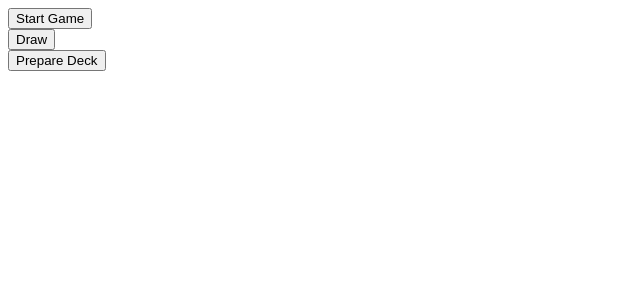
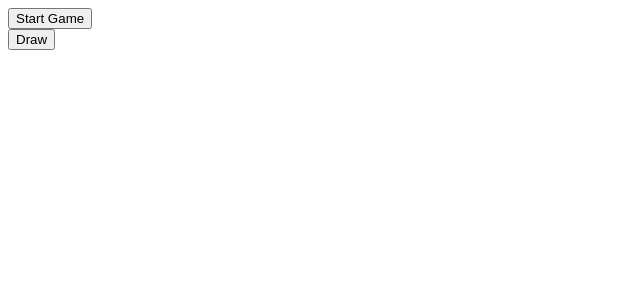
Before and after one commit to klogdog/videojoker, a Vue app in the folder videojoker/: page / in a window 1280 px wide. Shown: the top 300 px of the page, without its empty margins (0-640 px from the left). Built offline with nearby package versions, Linux system fonts and the light colour scheme.

Commit message:
Update the card deck logic

```diff
--- a/videojoker/src/components/CardDeck.vue
+++ b/videojoker/src/components/CardDeck.vue
@@ -1,9 +1,3 @@
-<template>
-  <div>
-    <button @click="prepareDeck">Prepare Deck</button>
-  </div>
-</template>
-
 <script>
 export default {
   name: 'CardDeck',
@@ -38,8 +32,8 @@ export default {
       this.$emit('deck-ready', this.deck);
     }
   },
-  mounted() {
-    // Prepare deck is moved to the button click.
+  created() {
+    this.prepareDeck();
   }
 }
 </script>
```
